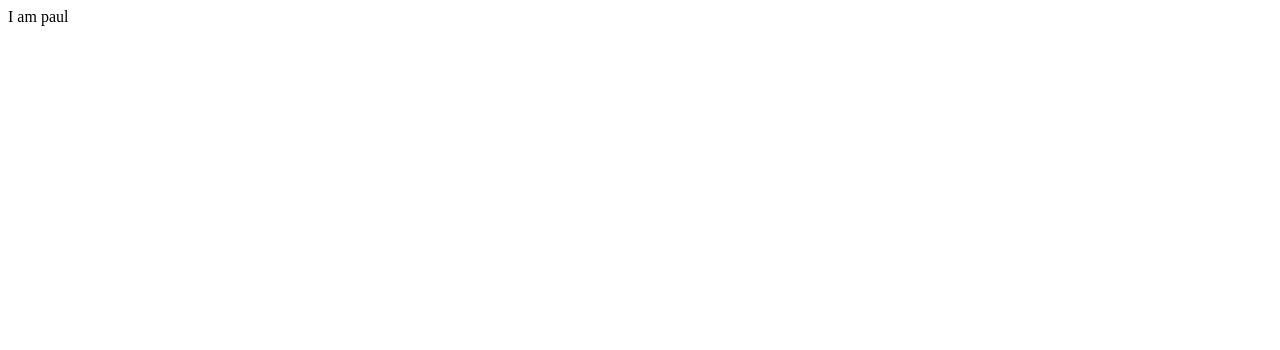
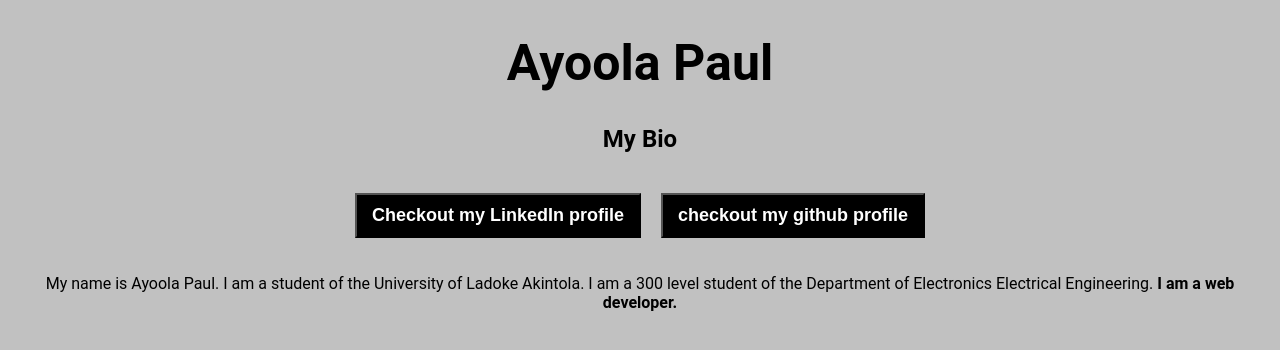
Before and after one commit to Ayopal/justproject-test1, a plain HTML site: page index.html in a window 1280 px wide. Drawn offline with Linux system fonts and the light colour scheme.

Commit message:
external css added and html updated

```diff
--- a/index.html
+++ b/index.html
@@ -1 +1,32 @@
-I am paul
+<!DOCTYPE html>
+<html lang="en">
+<head>
+    <meta charset="UTF-8">
+    <meta http-equiv="X-UA-Compatible" content="IE=edge">
+    <meta name="viewport" content="width=device-width, initial-scale=1.0">
+    <title>The Just Projects – My Bio</title>
+
+    <link rel="stylesheet" href="style.css">
+</head>
+<body>
+
+    <h1 id="name">Ayoola Paul</h1>
+    <h2>My Bio</h2>
+<div class="side">
+    <button class="linkedIn"> <a href="https://www.linkedin.com/in/ayoolapaul/">
+        Checkout my LinkedIn profile
+    </a> </button>
+
+    <button class="github">
+        <a href="https://github.com/Ayopal/">
+            checkout my github profile
+        </a>
+    </button>
+</div>
+
+    <p class="bio-description">My name is Ayoola Paul. I am a student of the University of Ladoke Akintola. I am a 300 level student of the Department of Electronics Electrical Engineering.  <b>I am a web developer.</b> </p>
+
+
+
+</body>
+</html>
--- /dev/null
+++ b/style.css
@@ -0,0 +1,31 @@
+body {
+    background: #c1c1c1;
+    text-align: center;
+    font-family: 'Roboto', sans-serif;
+}
+
+#name {
+    font-size: 50px;
+    font-weight: bold;
+    color: black;
+
+}
+
+.side {
+    display: flex;
+    justify-content: center;
+    padding: 10px;
+}
+
+a{
+    text-decoration: none;
+    color: #fff;
+    font-size: 18px;
+    font-weight: bold;
+}
+
+.github, .linkedIn {
+    margin: 10px;
+    padding: 10px 15px;
+    background: #000;
+}
```
